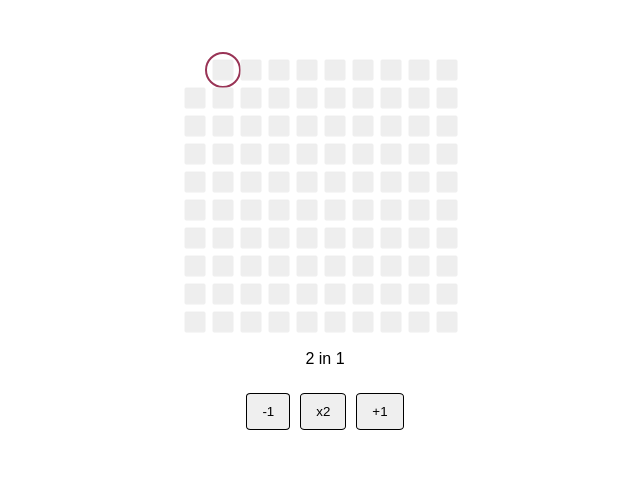
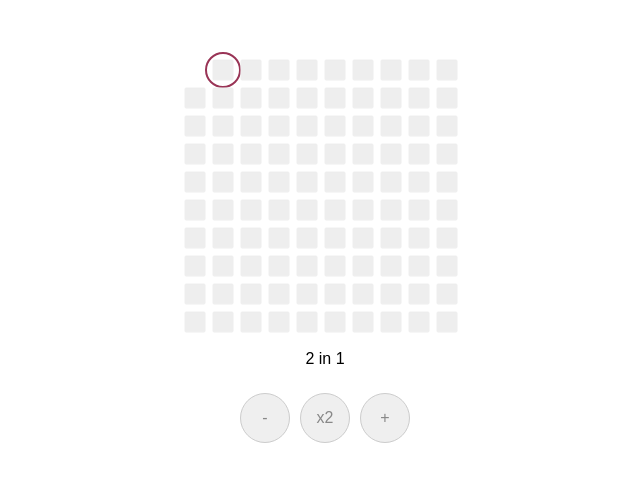
Before and after one commit to JayChetty/double, a React (Create React App) app: page / in a window 1280 px wide. Shown: the top 482 px of the page, without its empty margins (315-955 px from the left). Built offline with nearby package versions, Linux system fonts and the light colour scheme.

Commit message:
start button styling

```diff
--- a/src/App.css
+++ b/src/App.css
@@ -108,3 +108,12 @@ text {
     fill: #d4af37;
   }
 }
+
+button {
+  border-radius: 100%;
+  border: 1px #cccccc solid;
+  font-size: 16px;
+  width: 50px;
+  height: 50px;
+  color: #888888;
+}
--- a/src/App.js
+++ b/src/App.js
@@ -171,13 +171,13 @@ class App extends Component {
             className="button"
             onClick={this.removeOne}
           >
-            -1
+            -
           </button>
           <button disabled={stalled} className="button" onClick={this.double}>
             x2
           </button>
           <button disabled={stalled} className="button" onClick={this.addOne}>
-            +1
+            +
           </button>
         </div>
       </div>
```
